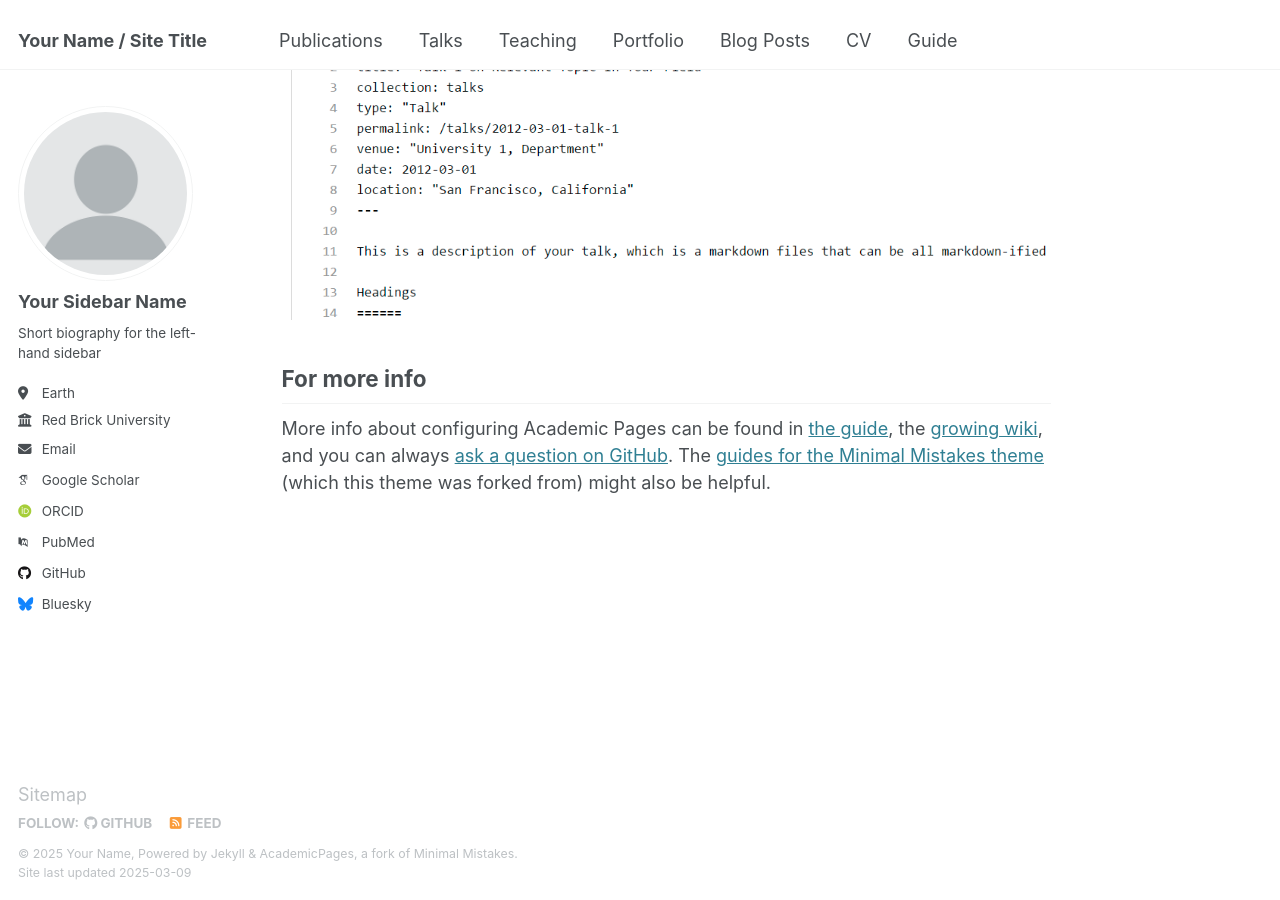
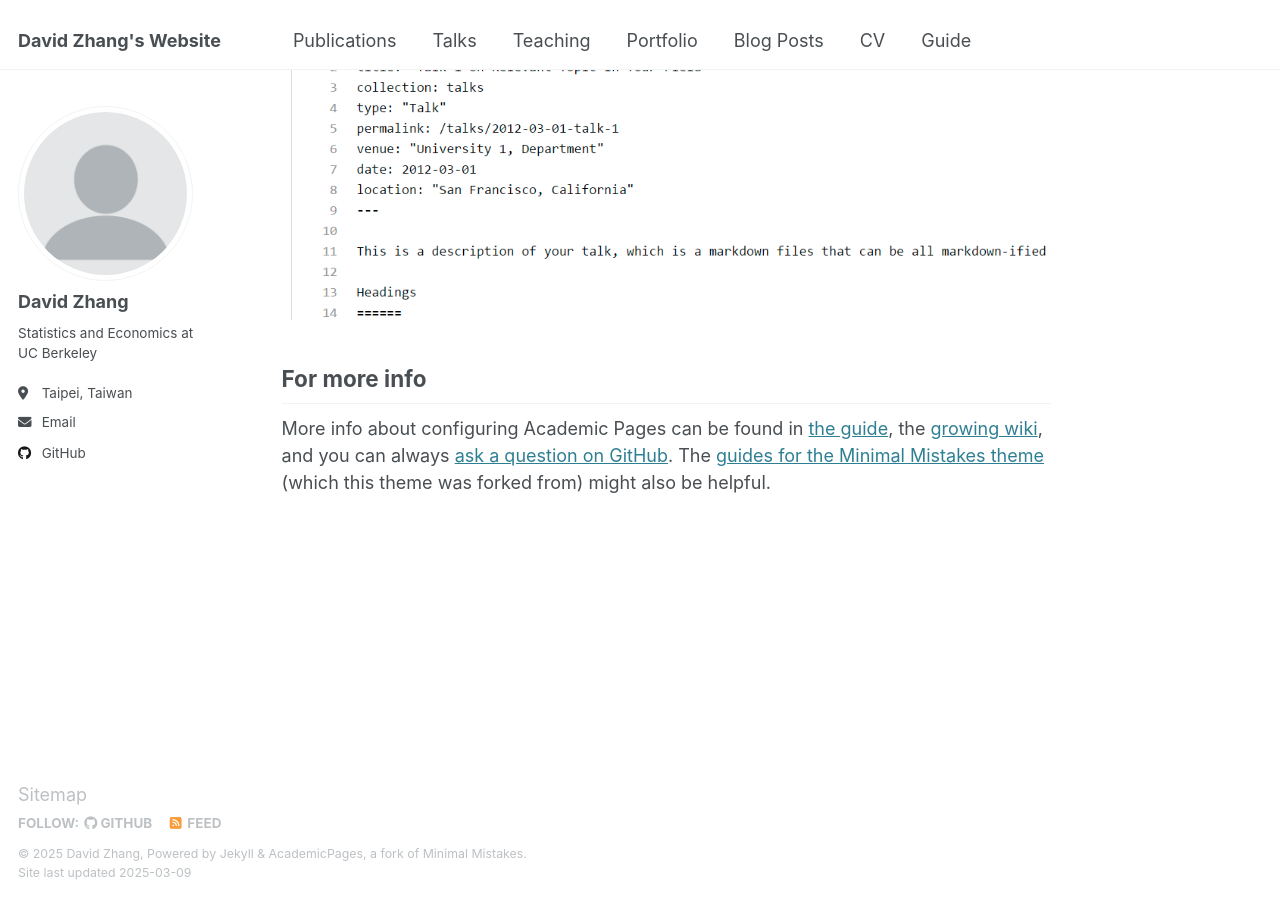
Before and after one commit to dzhang2324/dzhang2324.github.io, a Jekyll site: the page built from _pages/about.md, in a window 1280 px wide and 900 px high, scrolled down 2642 px. Built offline with Jekyll 4.4.1, drawn with Linux system fonts in a browser that asks for light colours; some web fonts are replaced.

Commit message:
change website data to reflect personal information

```diff
--- a/_config.yml
+++ b/_config.yml
@@ -9,11 +9,11 @@
 # Basic Site Settings
 locale                   : "en-US"
 site_theme               : "default"
-title                    : "Your Name / Site Title"
+title                    : "David Zhang's Website"
 title_separator          : "-"
-name                     : &name "Your Name"
+name                     : &name "David Zhang"
 description              : &description "personal description"
-url                      : https://academicpages.github.io # the base hostname & protocol for your site e.g. "https://[your GitHub username].github.io"
+url                      : https://dzhang2324.github.io # the base hostname & protocol for your site e.g. "https://[your GitHub username].github.io"
 baseurl                  : "" # the subpath of your site, e.g. "/blog"
 repository               : "academicpages/academicpages.github.io"
 
@@ -23,21 +23,21 @@ repository               : "academicpages/academicpages.github.io"
 author:
   # Biographic information
   avatar           : "profile.png"
-  name             : "Your Sidebar Name"
+  name             : "David Zhang"
   pronouns         : # example: "she/her"
-  bio              : "Short biography for the left-hand sidebar"
-  location         : "Earth"
-  employer         : "Red Brick University"
+  bio              : "Statistics and Economics at UC Berkeley"
+  location         : "Taipei, Taiwan"
+  employer         : #"Red Brick University"
   uri              : # URL
-  email            : "none@example.org"
+  email            : "dzhang2324 at berkeley dot edu"
 
   # Academic websites
   arxiv            : # URL - Update with the correct link to your profile
-  googlescholar    : "https://scholar.google.com/citations?user=PS_CX0AAAAAJ"
+  googlescholar    : #"https://scholar.google.com/citations?user=PS_CX0AAAAAJ"
   impactstory      : # URL
-  orcid            : "http://orcid.org/yourorcidurl"
+  orcid            : #"http://orcid.org/yourorcidurl"
   semantic         : # URL
-  pubmed           : "https://www.ncbi.nlm.nih.gov/pubmed/?term=john+snow"
+  pubmed           : #"https://www.ncbi.nlm.nih.gov/pubmed/?term=john+snow"
   researchgate     : # URL
   scopus           : # URL
 
@@ -45,12 +45,12 @@ author:
   bitbucket        : # Username - Update with your username on the site
   codepen          : # Username
   dribbble         : # Username
-  github           : "academicpages"
+  github           : "dzhang2324"
   kaggle           : # Username
   stackoverflow    : # User number or user number and name (i.e., use "1" or "1/jeff-atwood")
 
   # Social media
-  bluesky          : "bsky.app" # Replace this with you Bluesky username
+  bluesky          : #"bsky.app" # Replace this with you Bluesky username
   facebook         : # Username
   flickr           : # Username
   foursquare       : # Username
```
